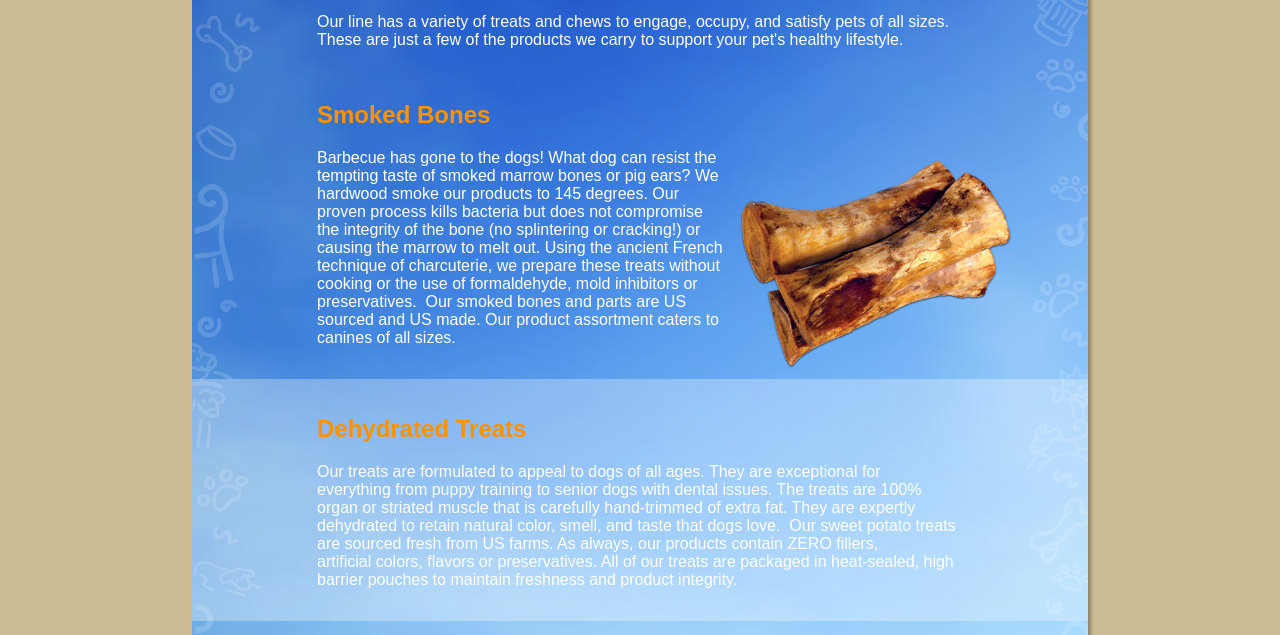
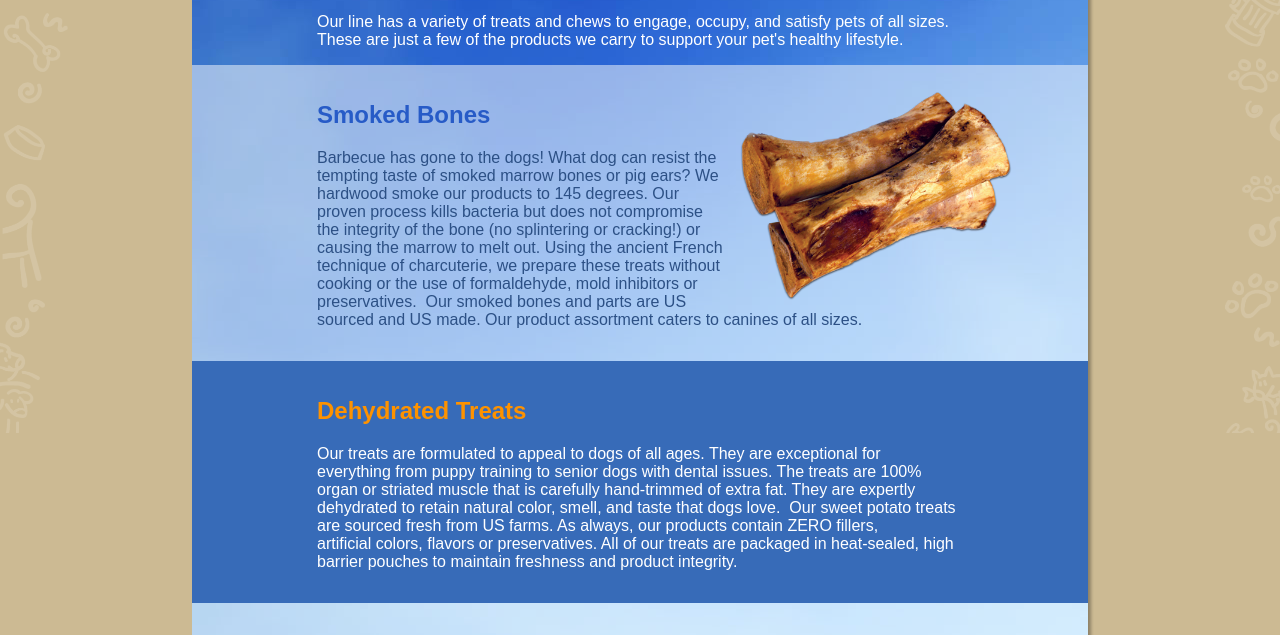
Before and after one commit to jesvanv/cot, a plain HTML site: page index.html in a window 1280 px wide. Shown: the part 399-1034 px from the top of the page. Drawn offline with Linux system fonts and the light colour scheme.

Commit message:
Design updates 2
Adjust spacing and colors

```diff
--- a/css/styles.css
+++ b/css/styles.css
@@ -2,6 +2,13 @@
 
 * {
   box-sizing: border-box;
+}
+
+body, html {
+  position: relative;
+  height: 100%;
+  margin: 0;
+  padding: 0;
 }
 
 body {
@@ -37,8 +44,24 @@ h1, h2 {
   color: #fd9200;
 }
 
+.nobreaking {
+  white-space: nowrap;
+}
+
 .product-type:nth-of-type(2n) {
-  background: rgba(255, 255, 255, 0.3);
+  background: rgb(55, 107, 184);
+}
+
+.product-type:nth-of-type(2n+1) {
+  background: rgba(255, 255, 255, 0.5);
+}
+
+.product-type:nth-of-type(2n+1) p {
+  color: rgb(44, 80, 133);
+}
+
+.product-type:nth-of-type(2n+1) h2 {
+  color: #275bc7;
 }
 
 .cot-blue {
@@ -51,10 +74,7 @@ h1, h2 {
 }
 
 .main-col {
-  position: absolute;
-  top: 0;
-  left: 50%;
-  transform: translate(-50%, 0);
+  margin: 0 auto;
   padding: 2em 125px;
   width: 70%;
   background: url('../images/blue_sky.jpg') no-repeat;
--- a/index.html
+++ b/index.html
@@ -18,7 +18,7 @@
     <div class="sideart sideart-left"></div>
     <div class="sideart sideart-right"></div>
     <img src="images/cot_logo.svg" id="main-logo" class="brand-logo"/>
-<h1 class='main-head'>Chasing&nbsp;Our&nbsp;Tails<br/>produces premium, natural, quality products for your pets!</h1>
+    <h1 class='main-head'><span class='nobreaking'>Chasing Our Tails</span> produces premium, natural, quality products for your pets!</h1>
 
     <p class="white">Our line is single ingredient and preservative-free; your pets deserve the best.
       We NEVER use fillers, meat meals, animal by-products, or anything artificial in our treats.
@@ -29,8 +29,9 @@ Gluten and grain free, our treats and chews are great for pets with allergies.</
         These are just a few of the products we carry to support your pet's healthy lifestyle.</p>
 
         <div class='product-type'>
+          <img src='images/smoke_bones_1.png' class='product-right' />
+
           <h2>Smoked Bones</h2>
-<img src='images/smoke_bones_1.png' class='product-right' />
           <p>Barbecue has gone to the dogs! What dog can resist the tempting taste of smoked marrow bones or pig ears?
             We hardwood smoke our products to 145 degrees. Our proven process kills bacteria but does not compromise the integrity of the bone (no splintering or cracking!) or causing the marrow to melt out.
             Using the ancient French technique of charcuterie, we prepare these treats without cooking or the use of formaldehyde, mold inhibitors or preservatives.
```
Lines whose indentation alone changed are shown as unchanged.
